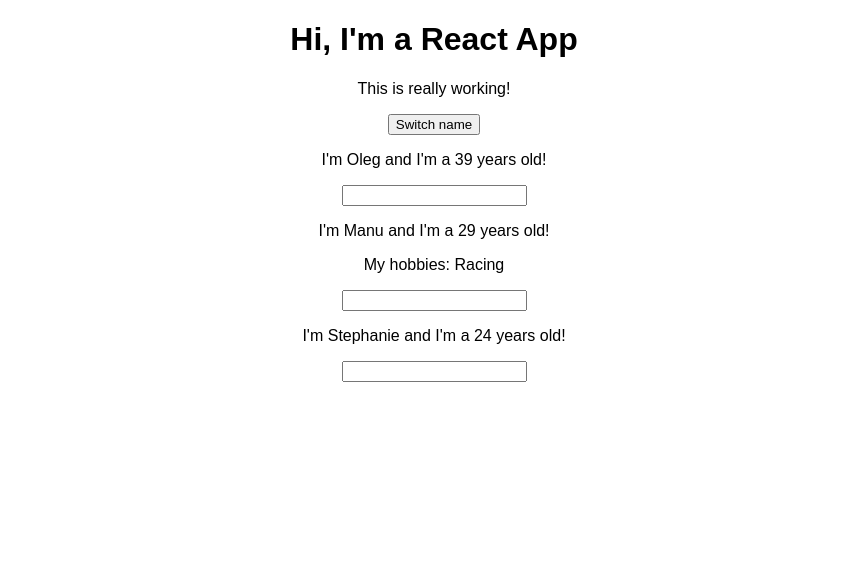
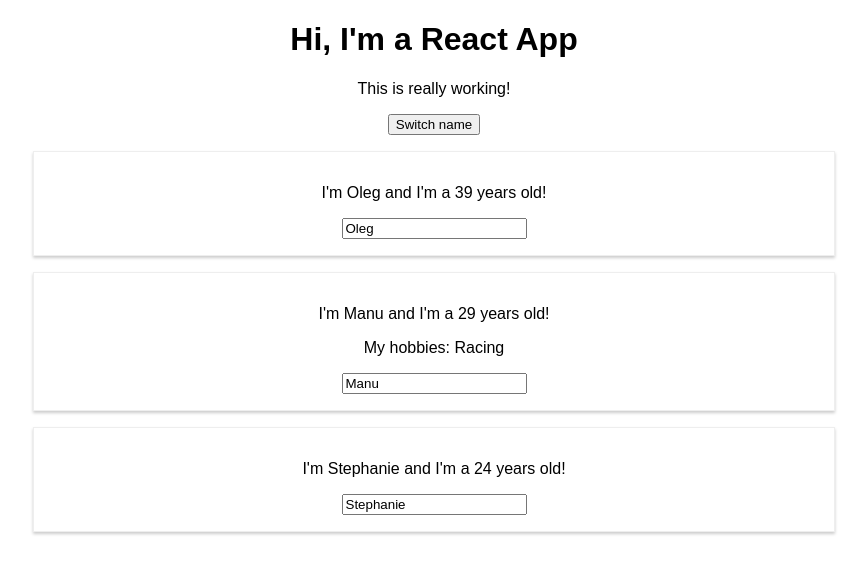
Before and after one commit to Zablyk/react-complete-guide, a React (Create React App) app: page / in a window 1280 px wide. Shown: the top 574 px of the page, without its empty margins (206-1073 px from the left). Built offline with nearby package versions, Linux system fonts and the light colour scheme.

Commit message:
added Person.css with a styling

```diff
--- /dev/null
+++ b/src/Person/Person.css
@@ -0,0 +1,8 @@
+.Person {
+    width: 60%;
+    margin: 16px auto;
+    border: 1px solid #eee;
+    box-shadow: 0 2px 3px #ccc;
+    padding: 16px;
+    text-align: center;
+}
--- a/src/Person/Person.js
+++ b/src/Person/Person.js
@@ -1,11 +1,13 @@
 import React from 'react';
+
+import './Person.css';
 
 const person = (props) => {
     return(
-        <div>
+        <div className="Person">
             <p onClick={props.click}>I'm {props.name} and I'm a {props.age} years old!</p>
             <p>{props.children}</p>
-            <input type="text" onChange={props.changed} />
+            <input type="text" onChange={props.changed} value={props.name} />
         </div>
     );
 };
```
